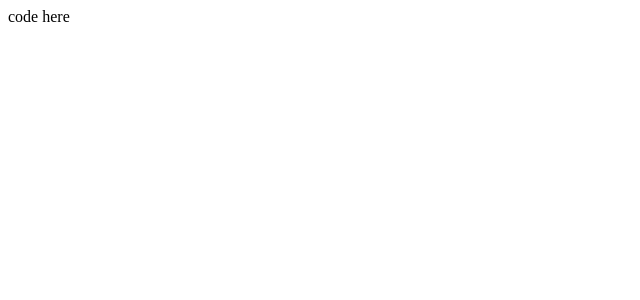
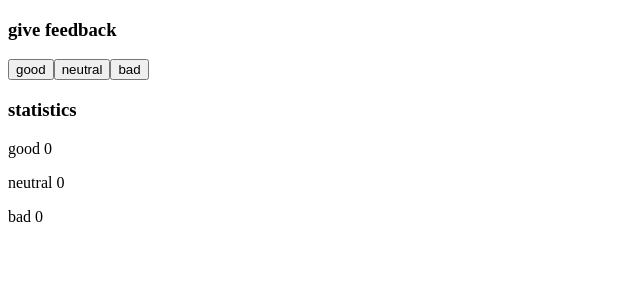
Before and after one commit to hollowayjenelle/full-stack-open-course, a React (Create React App) app in the folder part1/unicafe/: page / in a window 1280 px wide. Shown: the top 300 px of the page, without its empty margins (0-640 px from the left). Built offline with nearby package versions, Linux system fonts and the light colour scheme.

Commit message:
exercise 1.6 completed

```diff
--- a/part1/unicafe/src/App.js
+++ b/part1/unicafe/src/App.js
@@ -1,4 +1,10 @@
 import { useState } from 'react'
+
+const Button = ({handleClick, text}) => {
+  return (<button onClick={handleClick}>
+    {text}
+  </button>)
+}
 
 const App = () => {
   // save clicks of each button to its own state
@@ -6,9 +12,28 @@ const App = () => {
   const [neutral, setNeutral] = useState(0)
   const [bad, setBad] = useState(0)
 
+  const handleGood = () =>{
+    setGood(prevGood => prevGood + 1)
+  }
+
+  const handleNeutral = () =>{
+    setNeutral(prevNeutral => prevNeutral + 1)
+  }
+
+  const handleBad = () =>{
+    setBad(prevBad => prevBad + 1)
+  }
+
   return (
     <div>
-      code here
+      <h3>give feedback</h3>
+      <Button handleClick={handleGood} text="good"/>
+      <Button handleClick={handleNeutral} text="neutral"/>
+      <Button handleClick={handleBad} text="bad"/>
+      <h3>statistics</h3>
+      <p>good {good}</p>
+      <p>neutral {neutral}</p>
+      <p>bad {bad}</p>
     </div>
   )
 }
```
